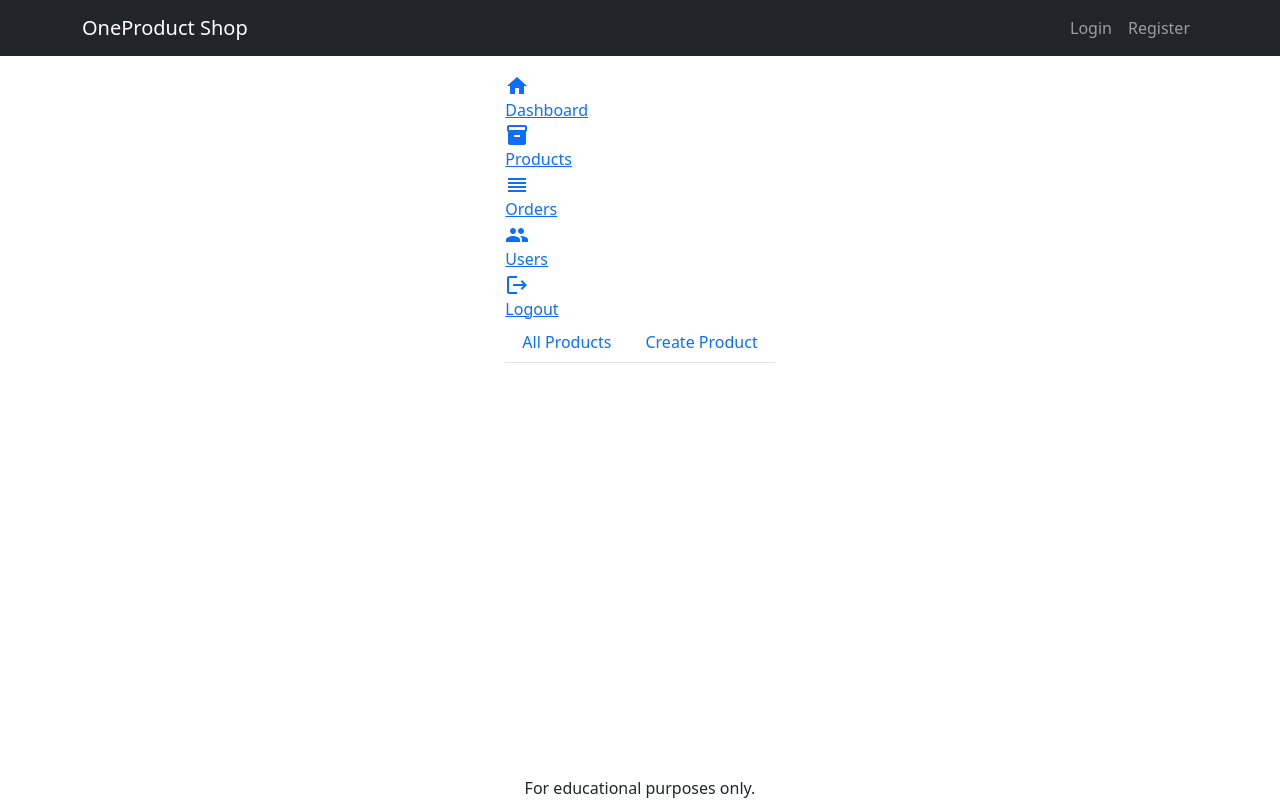
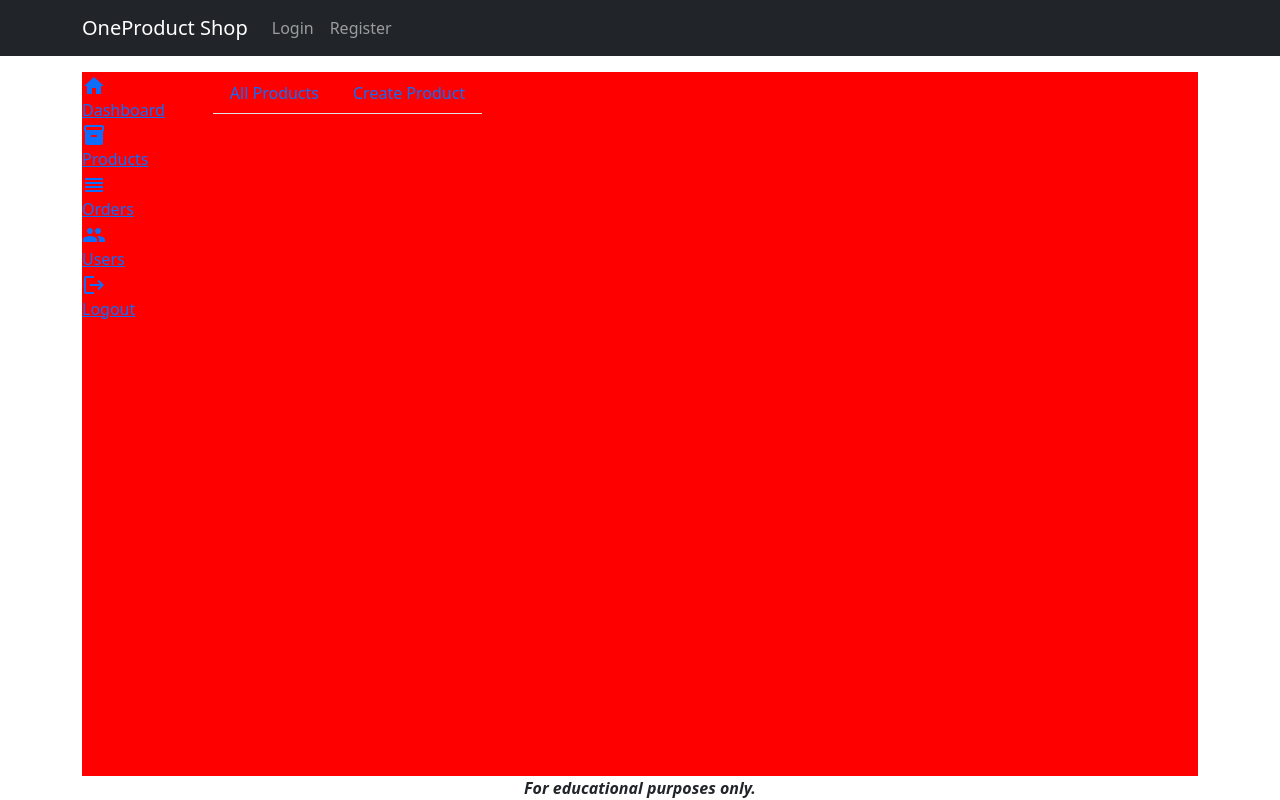
Before and after one commit to nat2arsenal/e-commerce, a React (Create React App) app: page /admin/products in a window 1280 px wide. Built offline with nearby package versions, Linux system fonts and the light colour scheme; no server answers.

Commit message:
Fix navbar

```diff
--- a/src/App.css
+++ b/src/App.css
@@ -20,10 +20,6 @@ main {
   text-align: center;
 }
 
-#basic-navbar-nav {
-  display: flex;
-  justify-content: flex-end;
-}
 .container {
   display: flex;
   justify-content: center;
@@ -42,3 +38,10 @@ main {
 .img-large {
   max-width: 100%;
 }
+
+.admin, .products-page {
+  background-color: red;
+  display: flex;
+  width: 100vw;
+  height: 88vh;
+}
--- a/src/App.js
+++ b/src/App.js
@@ -34,7 +34,10 @@ export default function App() {
   const [user, setUser] = useState({
     id: null,
     isAdmin:null,
-    firstName: null
+    firstName: null,
+    lastName: null,
+    email: null,
+    mobileNumber: null
   });
 
   const unsetUser = () => {
@@ -55,7 +58,10 @@ export default function App() {
               setUser({
                   id: data._id,
                   isAdmin: data.isAdmin,
-                  firstName: data.firstName
+                  firstName: data.firstName,
+                  lastName: data.lastName,
+                  email: data.email,
+                  mobileNumber: data.mobileNumber
               })
           }
           // user is logged out
@@ -63,7 +69,10 @@ export default function App() {
               setUser({
                   id: null,
                   isAdmin: null,
-                  firstName: null
+                  firstName: null,
+                  lastName: null,
+                  email: null,
+                  mobileNumber: null
               })
           }
       })
@@ -75,7 +84,7 @@ export default function App() {
     <UserProvider value={{user, setUser, unsetUser}}>
       <Router>
         <div className="App">
-          <header>
+          <header className="sticky-top">
             <AppNavbar />
           </header>
           <main className="mt-3">
@@ -100,7 +109,7 @@ export default function App() {
             </Container>
           </main>
           <footer>
-            <div className="text-center">For educational purposes only.</div>
+            <div className="text-center"><strong><em>For educational purposes only.</em></strong></div>
           </footer>
         </div>
       </Router>
--- a/src/components/AppNavbar.js
+++ b/src/components/AppNavbar.js
@@ -11,7 +11,7 @@ import UserContext from '../UserContext';
 export default function AppNavbar() {
 
   const {user} = useContext(UserContext);
-  console.log(user.id);
+
   return (
     <Navbar bg="dark" expand="lg" id="navbar" variant="dark">
       <Container>
--- a/src/components/Sidebar.js
+++ b/src/components/Sidebar.js
@@ -15,7 +15,7 @@ import {NavLink} from 'react-router-dom';
 export default function Sidebar() {
 
 	return (
-		<>
+		<div>
 			<Col className="SidebarList">
 				<Row className="sidebar-row-link" as={NavLink} to="/admin/dashboard">
 					<div id="sidebar-icon">
@@ -68,6 +68,6 @@ export default function Sidebar() {
 				</Row>
 			</Col>
 
-		</>
+		</div>
 	)
 }
--- a/src/pages/Admin.js
+++ b/src/pages/Admin.js
@@ -20,9 +20,9 @@ export default function Admin() {
 	return (
 		// (user.isAdmin == true) ?
 
-		<div className="Admin">
-			<div className="Sidebar">
-					<Sidebar/>
+		<div className="admin">
+			<div className="sidebar">
+				<Sidebar/>
 			</div>
 			<div className="users-div">
 				<h1>Admin Dashboard</h1>
--- a/src/pages/Login.js
+++ b/src/pages/Login.js
@@ -36,7 +36,6 @@ export default function Login() {
         })
         .then(res => res.json())
         .then(data => {
-            console.log(data.access);
 
             if(typeof data.access !== "undefined") {
                 localStorage.setItem('token', data.access);
@@ -67,10 +66,14 @@ export default function Login() {
         })
         .then(res => res.json())
         .then(data => {
-            console.log(data);
+            // console.log(data);
             setUser({
                 id: data._id,
-                isAdmin: data.isAdmin
+                isAdmin: data.isAdmin,
+                firstName: data.firstName,
+                lastName: data.lastName,
+                email: data.email,
+                mobileNumber: data.mobileNumber
             })
         })
     };
@@ -94,7 +97,6 @@ export default function Login() {
                     <Form.Control
                         type="email"
                         placeholder="Enter email"
-                        value = {email}
                         onChange = {e => setEmail(e.target.value)}
                         required
                     />
@@ -104,7 +106,6 @@ export default function Login() {
                     <Form.Control
                         type="password"
                         placeholder="Password"
-                        value = {password}
                         onChange = {e => setPassword(e.target.value)}
                         required
                     />
--- a/src/pages/Products.js
+++ b/src/pages/Products.js
@@ -8,7 +8,7 @@ import AllProducts from '../components/AllProducts';
 export default function Products() {
 
   return (
-    <div className="ProductsPage">
+    <div className="products-page">
       <div className="Sidebar">
           <Sidebar/>
       </div>
--- a/src/pages/Profile.js
+++ b/src/pages/Profile.js
@@ -15,7 +15,7 @@ export default function UpdateProduct() {
 		fetch(`${process.env.REACT_APP_API_URL}/users/details/${userId}`)
 		.then(res => res.json())
 		.then(data => {
-			console.log(data);
+
 			setFirstName(data.firstName);
 			setLastName(data.lastName);
 			setEmail(data.email);
```
